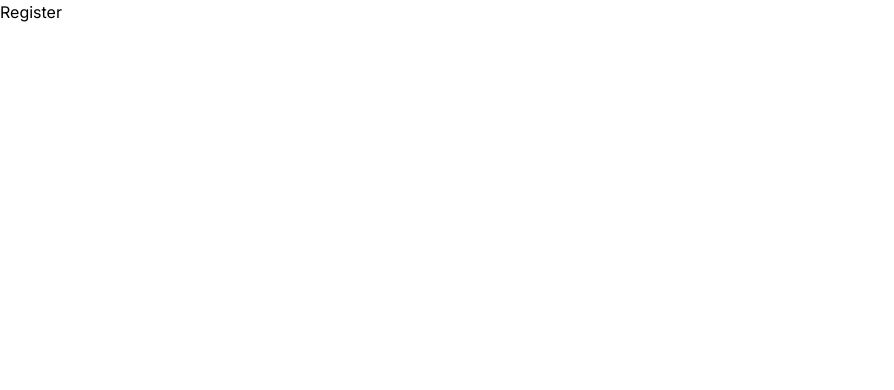
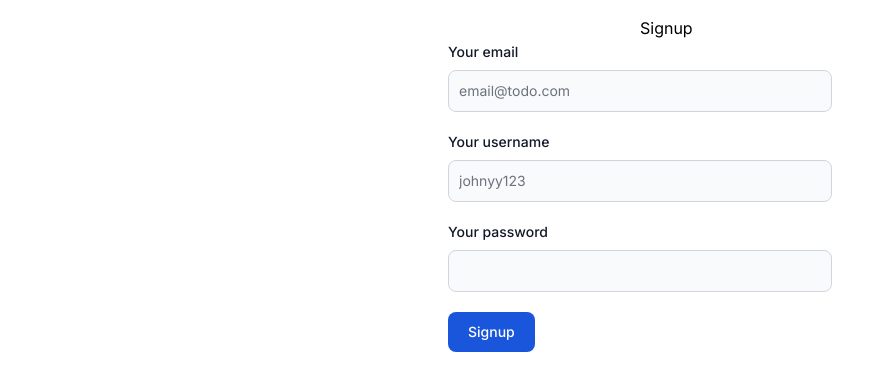
Before and after one commit to vladokuskov/todo-postgres-frontend, a Next.js app: page /signup in a window 1280 px wide. Shown: the top 390 px of the page, without its empty margins (0-894 px from the left). Built offline with nearby package versions, Linux system fonts and the light colour scheme.

Commit message:
added ui library, added styles and basic pages for login and signup

```diff
--- a/app/(auth)/login/page.tsx
+++ b/app/(auth)/login/page.tsx
@@ -11,24 +11,49 @@ export default function LoginPage() {
   };
 
   return (
-    <div>
-      <h1>Login</h1>
-      <form>
-        <label>Email:</label>
+    <div className='mt-2 w-full p-2'>
+      <h1 className='ml-[50%]'>Login</h1>
+      <form className='mx-auto max-w-sm' onSubmit={handleLogin}>
+        <div className='mb-5'>
+          <label
+            htmlFor='email'
+            className='mb-2 block text-sm font-medium text-gray-900 dark:text-white'
+          >
+            Your email
+          </label>
           <input
-          type='text'
+            type='email'
+            id='email'
             value={email}
             onChange={(e) => setEmail(e.target.value)}
+            className='block w-full rounded-lg border border-gray-300 bg-gray-50 p-2.5 text-sm text-gray-900 focus:border-blue-500 focus:ring-blue-500 dark:border-gray-600 dark:bg-gray-700 dark:text-white dark:placeholder-gray-400 dark:focus:border-blue-500 dark:focus:ring-blue-500'
+            placeholder='email@todo.com'
+            required
           />
+        </div>
 
-        <label>Password:</label>
+        <div className='mb-5'>
+          <label
+            htmlFor='email'
+            className='mb-2 block text-sm font-medium text-gray-900 dark:text-white'
+          >
+            Your password
+          </label>
+
           <input
             type='password'
+            id='password'
             value={password}
             onChange={(e) => setPassword(e.target.value)}
+            className='block w-full rounded-lg border border-gray-300 bg-gray-50 p-2.5 text-sm text-gray-900 focus:border-blue-500 focus:ring-blue-500 dark:border-gray-600 dark:bg-gray-700 dark:text-white dark:placeholder-gray-400 dark:focus:border-blue-500 dark:focus:ring-blue-500'
+            required
           />
+        </div>
 
-        <button type='button' onClick={handleLogin}>
+        <button
+          type='submit'
+          className='w-full rounded-lg bg-blue-700 px-5 py-2.5 text-center text-sm font-medium text-white hover:bg-blue-800 focus:outline-none focus:ring-4 focus:ring-blue-300 sm:w-auto dark:bg-blue-600 dark:hover:bg-blue-700 dark:focus:ring-blue-800'
+        >
           Login
         </button>
       </form>
--- a/app/(auth)/signup/page.tsx
+++ b/app/(auth)/signup/page.tsx
@@ -1,5 +1,83 @@
 'use client';
 
+import React, { useState } from 'react';
+
 export default function RegisterPage() {
-  return <div>Register</div>;
+  const [email, setEmail] = useState('');
+  const [username, setUsername] = useState('');
+  const [password, setPassword] = useState('');
+
+  const handleRegister = () => {
+    console.log('Sign up in with:', { email, username, password });
+  };
+
+  return (
+    <div className='mt-2 w-full p-2'>
+      <h1 className='ml-[50%]'>Signup</h1>
+      <form className='mx-auto max-w-sm' onSubmit={handleRegister}>
+        <div className='mb-5'>
+          <label
+            htmlFor='email'
+            className='mb-2 block text-sm font-medium text-gray-900 dark:text-white'
+          >
+            Your email
+          </label>
+          <input
+            type='email'
+            id='email'
+            value={email}
+            onChange={(e) => setEmail(e.target.value)}
+            className='block w-full rounded-lg border border-gray-300 bg-gray-50 p-2.5 text-sm text-gray-900 focus:border-blue-500 focus:ring-blue-500 dark:border-gray-600 dark:bg-gray-700 dark:text-white dark:placeholder-gray-400 dark:focus:border-blue-500 dark:focus:ring-blue-500'
+            placeholder='email@todo.com'
+            required
+          />
+        </div>
+
+        <div className='mb-5'>
+          <label
+            htmlFor='username'
+            className='mb-2 block text-sm font-medium text-gray-900 dark:text-white'
+          >
+            Your username
+          </label>
+          <input
+            type='text'
+            id='username'
+            value={username}
+            onChange={(e) => setUsername(e.target.value)}
+            className='block w-full rounded-lg border border-gray-300 bg-gray-50 p-2.5 text-sm text-gray-900 focus:border-blue-500 focus:ring-blue-500 dark:border-gray-600 dark:bg-gray-700 dark:text-white dark:placeholder-gray-400 dark:focus:border-blue-500 dark:focus:ring-blue-500'
+            placeholder='johnyy123'
+            required
+            minLength={1}
+          />
+        </div>
+
+        <div className='mb-5'>
+          <label
+            htmlFor='email'
+            className='mb-2 block text-sm font-medium text-gray-900 dark:text-white'
+          >
+            Your password
+          </label>
+
+          <input
+            type='password'
+            id='password'
+            value={password}
+            onChange={(e) => setPassword(e.target.value)}
+            className='block w-full rounded-lg border border-gray-300 bg-gray-50 p-2.5 text-sm text-gray-900 focus:border-blue-500 focus:ring-blue-500 dark:border-gray-600 dark:bg-gray-700 dark:text-white dark:placeholder-gray-400 dark:focus:border-blue-500 dark:focus:ring-blue-500'
+            required
+            minLength={8}
+          />
+        </div>
+
+        <button
+          type='submit'
+          className='w-full rounded-lg bg-blue-700 px-5 py-2.5 text-center text-sm font-medium text-white hover:bg-blue-800 focus:outline-none focus:ring-4 focus:ring-blue-300 sm:w-auto dark:bg-blue-600 dark:hover:bg-blue-700 dark:focus:ring-blue-800'
+        >
+          Signup
+        </button>
+      </form>
+    </div>
+  );
 }
--- a/package.json
+++ b/package.json
@@ -14,6 +14,8 @@
   },
   "dependencies": {
     "axios": "^1.6.5",
+    "flowbite": "^2.2.1",
+    "flowbite-react": "^0.7.2",
     "jsonwebtoken": "^9.0.2",
     "next": "14.0.4",
     "react": "^18",
--- a/tailwind.config.ts
+++ b/tailwind.config.ts
@@ -2,11 +2,12 @@ import type { Config } from 'tailwindcss';
 
 const config: Config = {
   content: [
+    './node_modules/flowbite-react/lib/**/*.js',
     './pages/**/*.{js,ts,jsx,tsx,mdx}',
     './components/**/*.{js,ts,jsx,tsx,mdx}',
     './app/**/*.{js,ts,jsx,tsx,mdx}',
   ],
+  plugins: [require('flowbite/plugin')],
   theme: {},
-  plugins: [],
 };
 export default config;
```
Also changed, not shown: 1 other file (tests, documents, lock files or other folders). Lines whose indentation alone changed are shown as unchanged.
